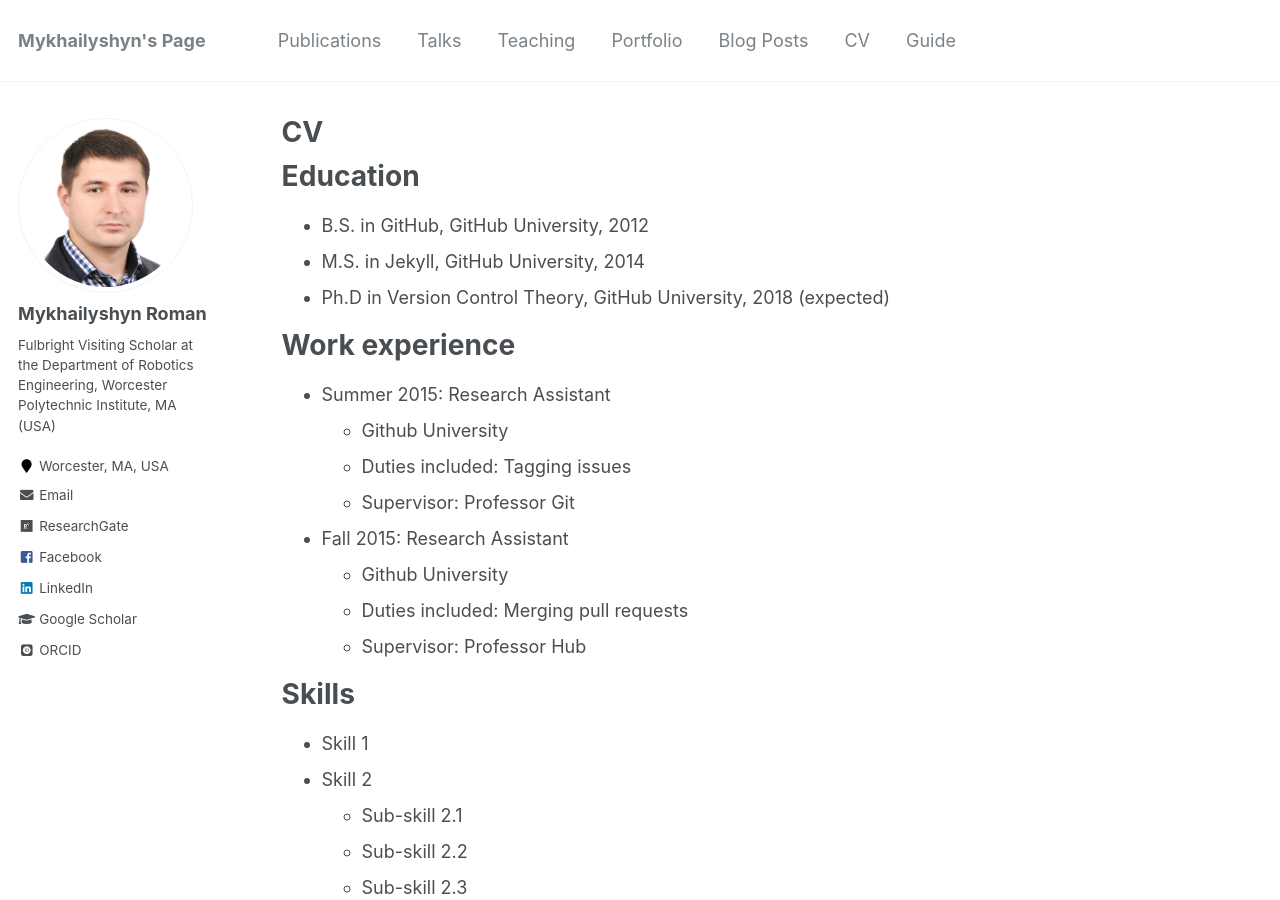
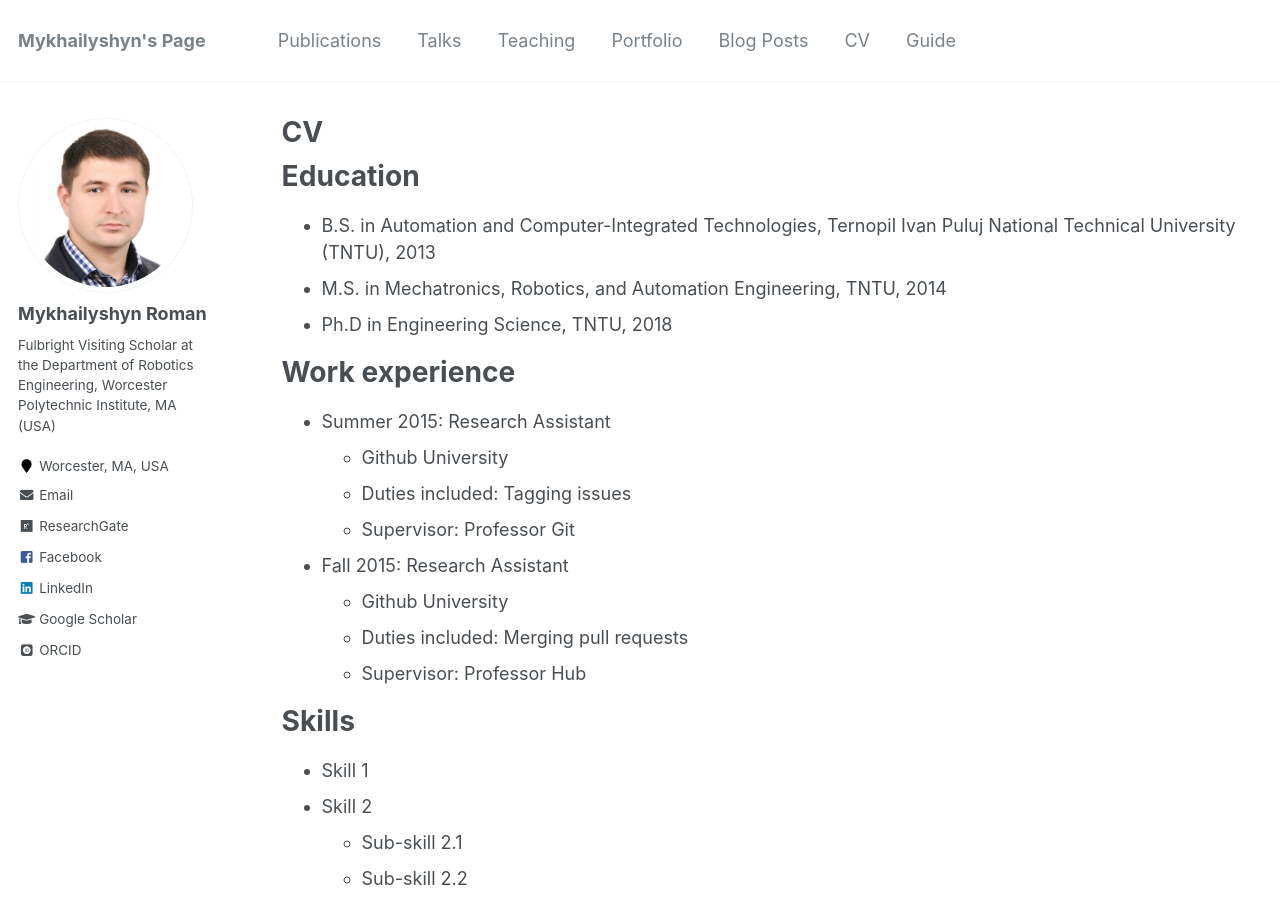
Before and after one commit to RomanMykhailyshyn/RomanMykhailyshyn.github.io, a Jekyll site: the page built from _pages/cv.md, in a window 1280 px wide and 900 px high. Built offline with Jekyll 4.4.1, drawn with Linux system fonts in a browser that asks for light colours; some web fonts are replaced.

Commit message:
Update cv.md

```diff
--- a/_pages/cv.md
+++ b/_pages/cv.md
@@ -11,9 +11,9 @@ redirect_from:
 
 Education
 ======
-* B.S. in GitHub, GitHub University, 2012
-* M.S. in Jekyll, GitHub University, 2014
-* Ph.D in Version Control Theory, GitHub University, 2018 (expected)
+* B.S. in Automation and Computer-Integrated Technologies, Ternopil Ivan Puluj National Technical University (TNTU), 2013
+* M.S. in Mechatronics, Robotics, and Automation Engineering, TNTU, 2014
+* Ph.D in Engineering Science, TNTU, 2018
 
 Work experience
 ======
```
